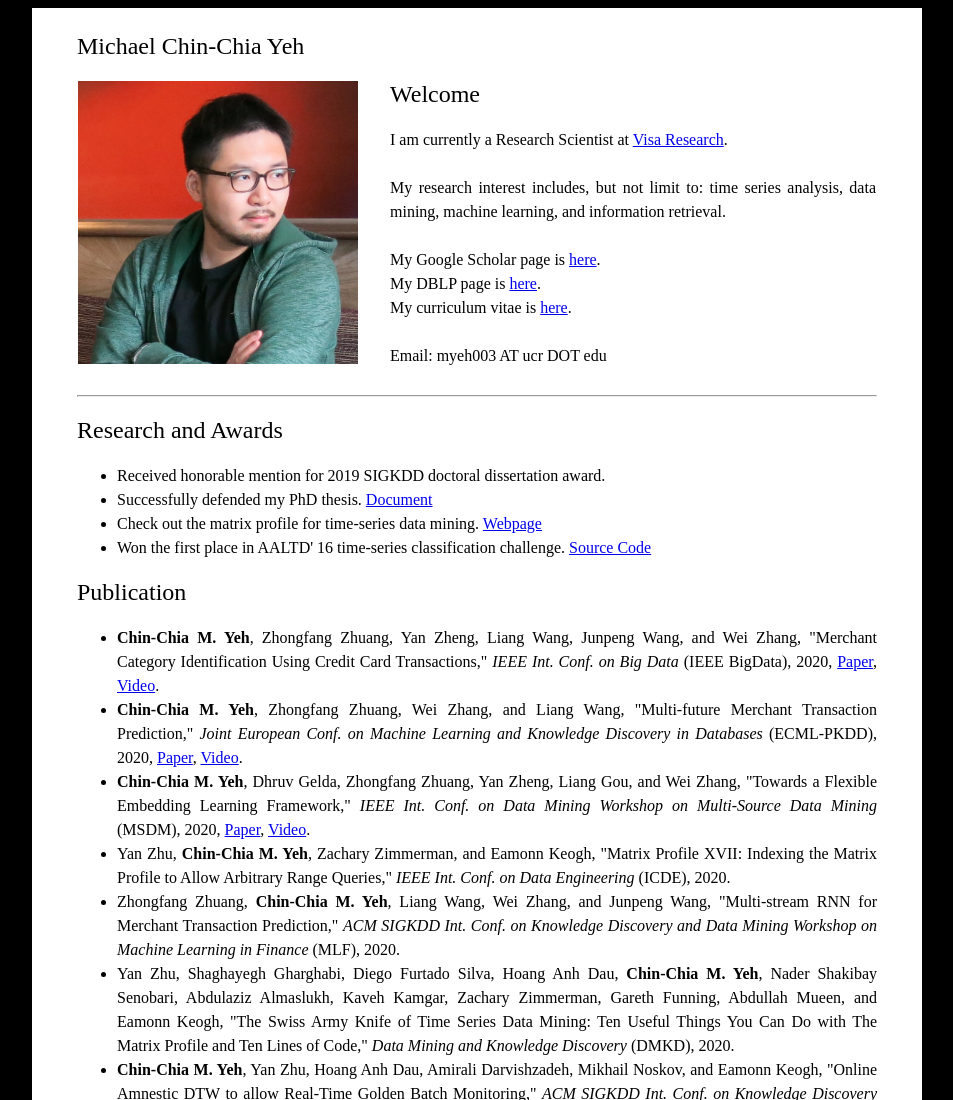
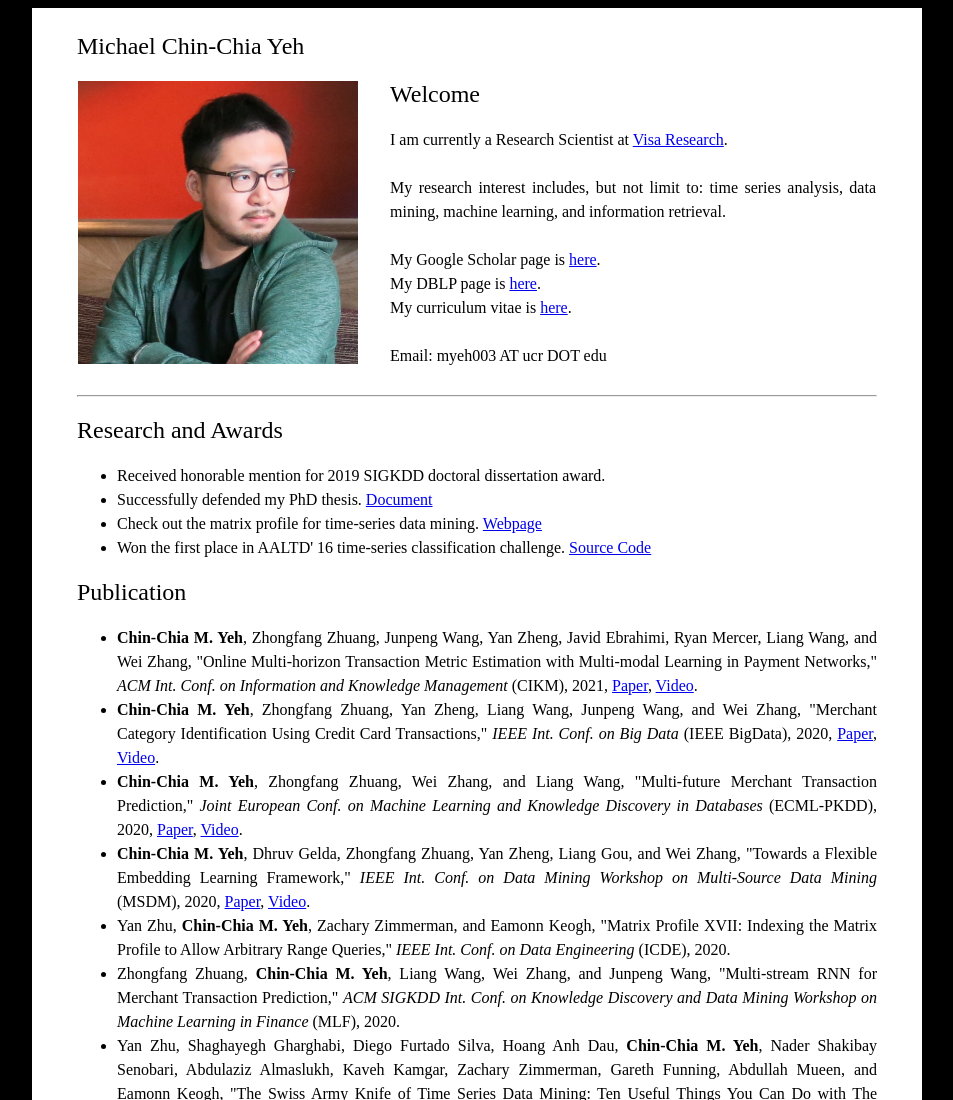
Before and after one commit to mcyeh/mcyeh.github.io, a plain HTML site: page index.html in a window 1280 px wide. Shown: the top 1100 px of the page, without its empty margins (163-1116 px from the left). Drawn offline with Linux system fonts and the light colour scheme.

Commit message:
update publication

```diff
--- a/index.html
+++ b/index.html
@@ -96,6 +96,12 @@
 
         <h2>Publication</h2>
         <ul>
+            <li> <b>Chin-Chia M. Yeh</b>, Zhongfang Zhuang, Junpeng Wang, Yan Zheng, Javid Ebrahimi, Ryan Mercer, Liang
+                Wang, and Wei Zhang,
+                "Online Multi-horizon Transaction Metric Estimation with Multi-modal Learning in Payment Networks,"
+                <i>ACM Int. Conf. on Information and Knowledge Management</i>
+                (CIKM), 2021, <a href="https://arxiv.org/abs/2109.10020" target="_newtab">Paper</a>, <a
+                    href="https://www.youtube.com/watch?v=Il1ibsl2K_U" target="_newtab">Video</a>.
             <li> <b>Chin-Chia M. Yeh</b>, Zhongfang Zhuang, Yan Zheng, Liang Wang, Junpeng Wang, and Wei Zhang,
                 "Merchant Category Identification Using Credit Card Transactions," <i>IEEE Int. Conf. on Big Data</i>
                 (IEEE BigData), 2020, <a href="https://arxiv.org/abs/2011.02602" target="_newtab">Paper</a>, <a
```
